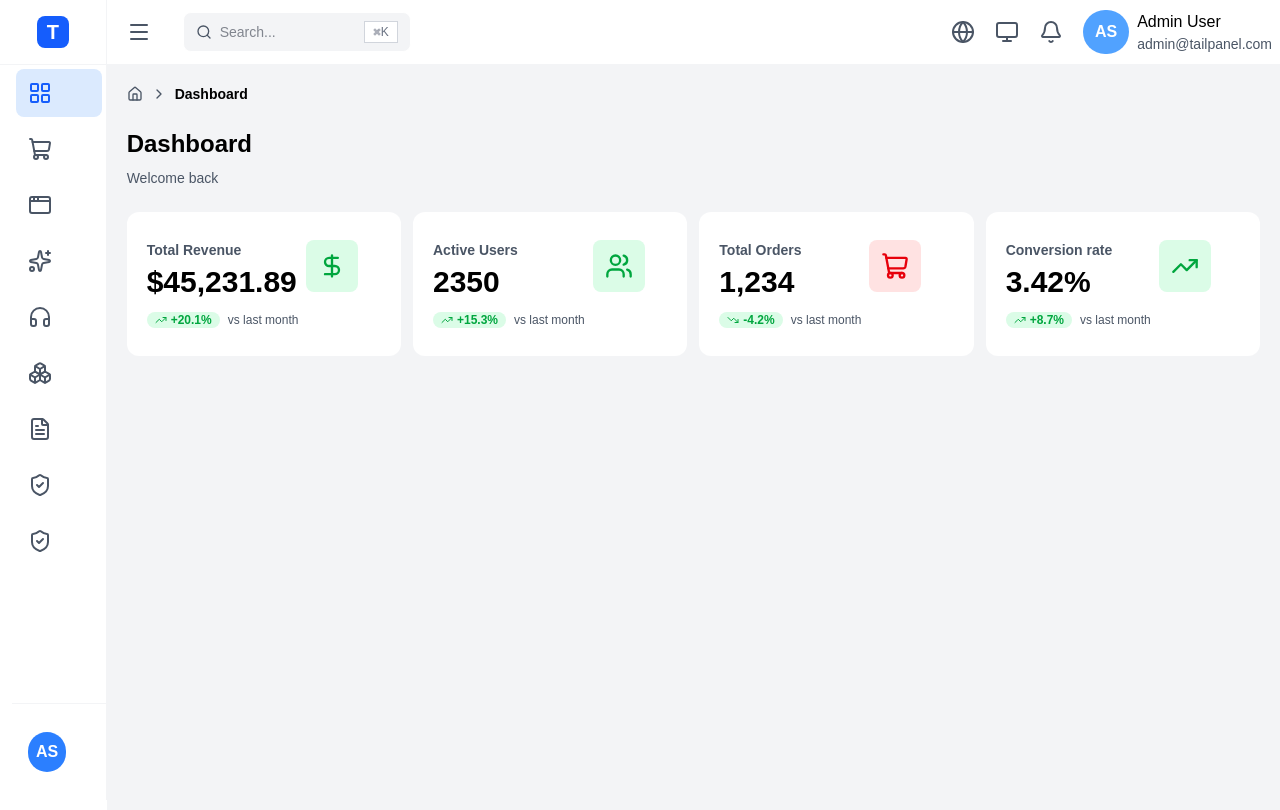
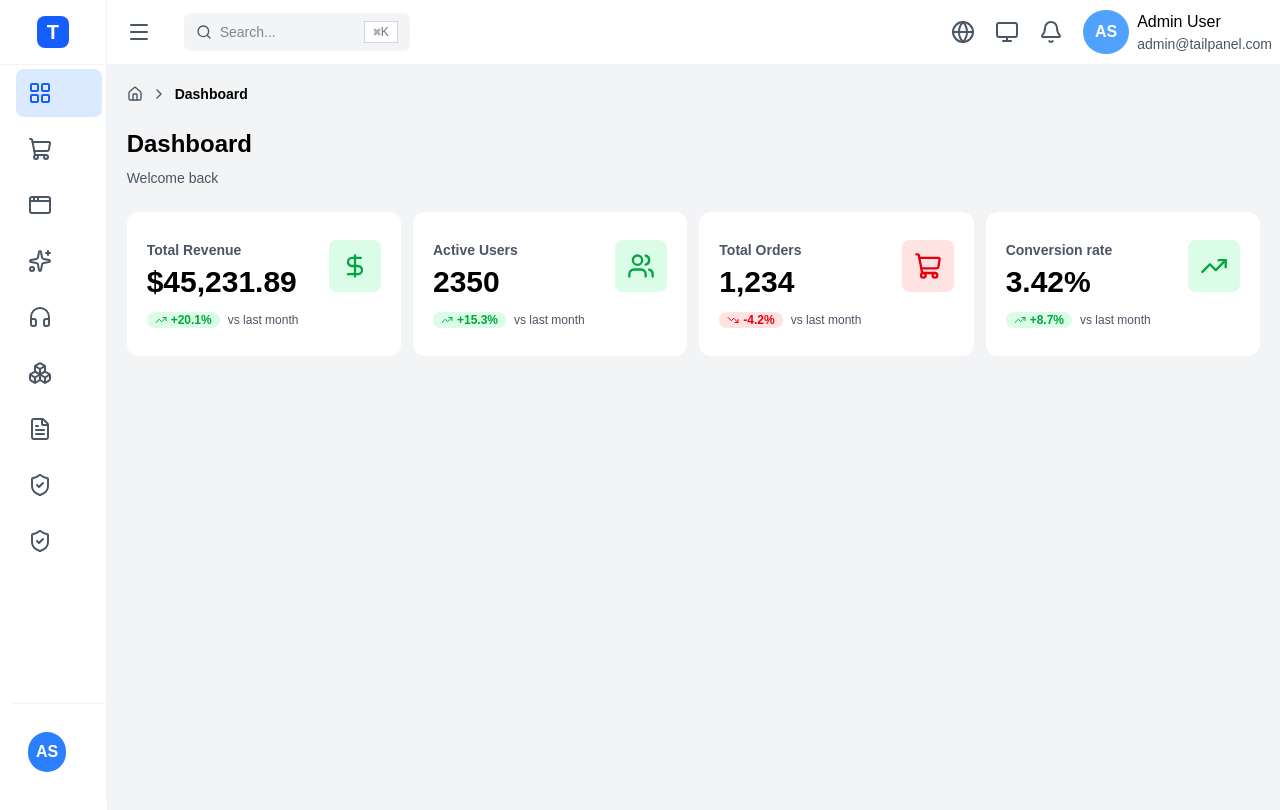
Before and after one commit to RosyPanday/TailPanel, a React (Vite) app in the folder tailPanel/: page / in a window 1280 px wide. Shown: the top 810 px of the page. Built offline with nearby package versions, Linux system fonts and the light colour scheme.

Commit message:
fix: colors change in stat card

```diff
--- a/tailPanel/src/components/layout/dashboard/dashbaord-stat-cards.tsx
+++ b/tailPanel/src/components/layout/dashboard/dashbaord-stat-cards.tsx
@@ -4,9 +4,8 @@ import { STAT_CARD_ITEMS } from "../../../constants/dashbaord-stat-card-items.js
 function DashboardStatCards() {
   return STAT_CARD_ITEMS.map((item) => {
     const IconComponent = item.icon;
-    const SideIconComponent = item.isPositive ? TrendingUp : TrendingDown;
     return (
-      <div className="flex flex-1 bg-white py-7 px-5 gap-2 rounded-xl">
+      <div className="flex flex-1 bg-white py-7 px-5 gap-2 rounded-xl justify-between">
           <div className="flex flex-col gap-1 ">
             <span className="text-gray-600 text-sm font-semibold">
               {item.name}
@@ -14,15 +13,15 @@ function DashboardStatCards() {
             <span className="font-bold text-3xl">{item.value}</span>
             <div className="flex gap-2 mt-2">
               {/* second icon */}
-              <div className="flex bg-green-100 px-2  rounded-full gap-1 justify-center items-center">
-                <span className="text-green-600   ">
+              <div className={`flex ${item.isPositive?"bg-green-100":"bg-red-100"}  px-2  rounded-full gap-1 justify-center items-center`}>
+                <span >
                   {item.isPositive ? (
-                    <TrendingUp className="w-3 h-3 " />
+                    <TrendingUp className="w-3 h-3 text-green-600 " />
                   ) : (
-                    <TrendingDown className="w-3 h-3" />
+                    <TrendingDown className="w-3 h-3 text-red-600" />
                   )}
                 </span>
-                <span className="text-xs font-semibold text-green-600">
+                <span className={`text-xs font-semibold ${item.isPositive?"text-green-600":"text-red-600"} `}>
                   {item.change}
                 </span>
               </div>
```
